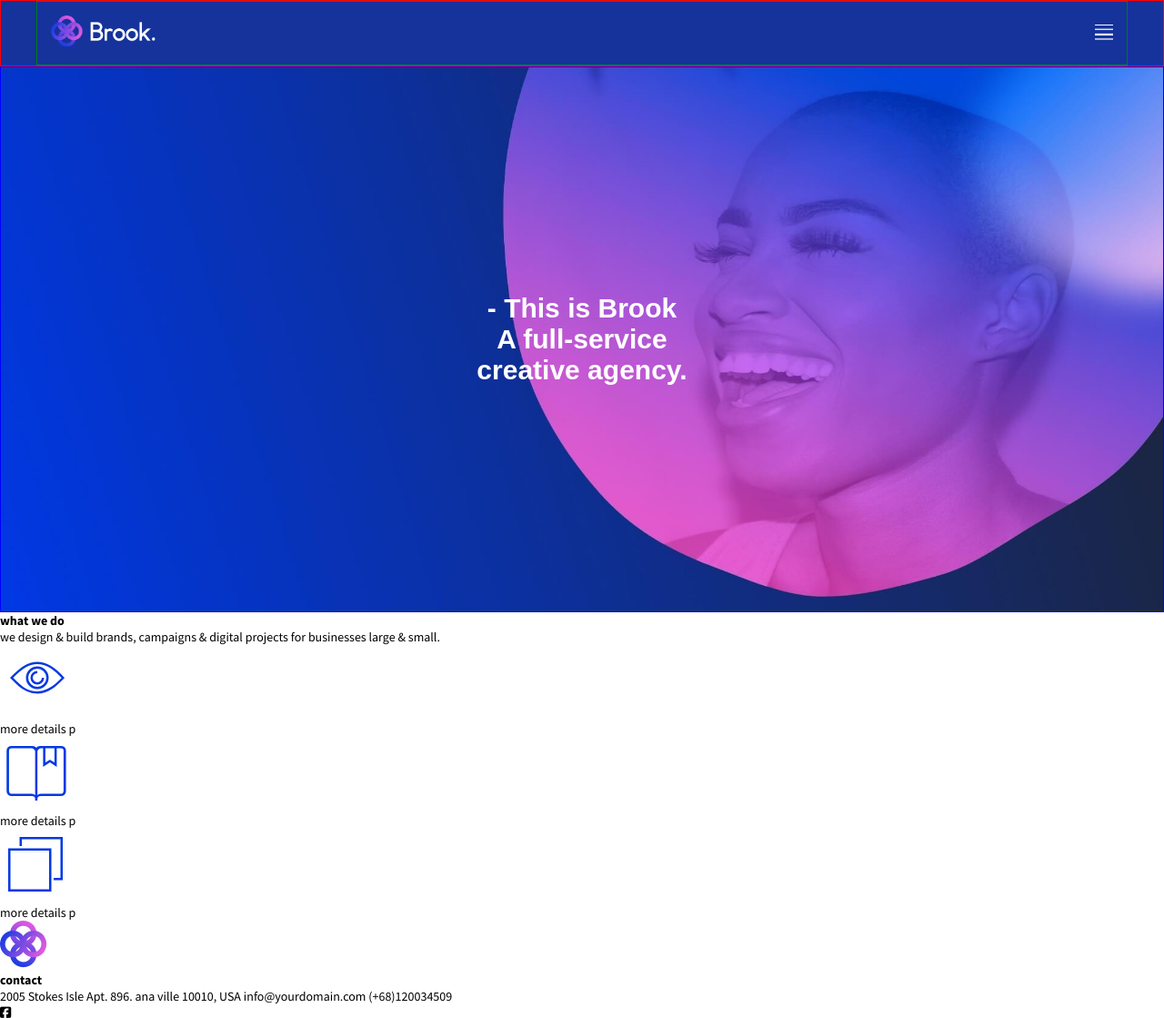
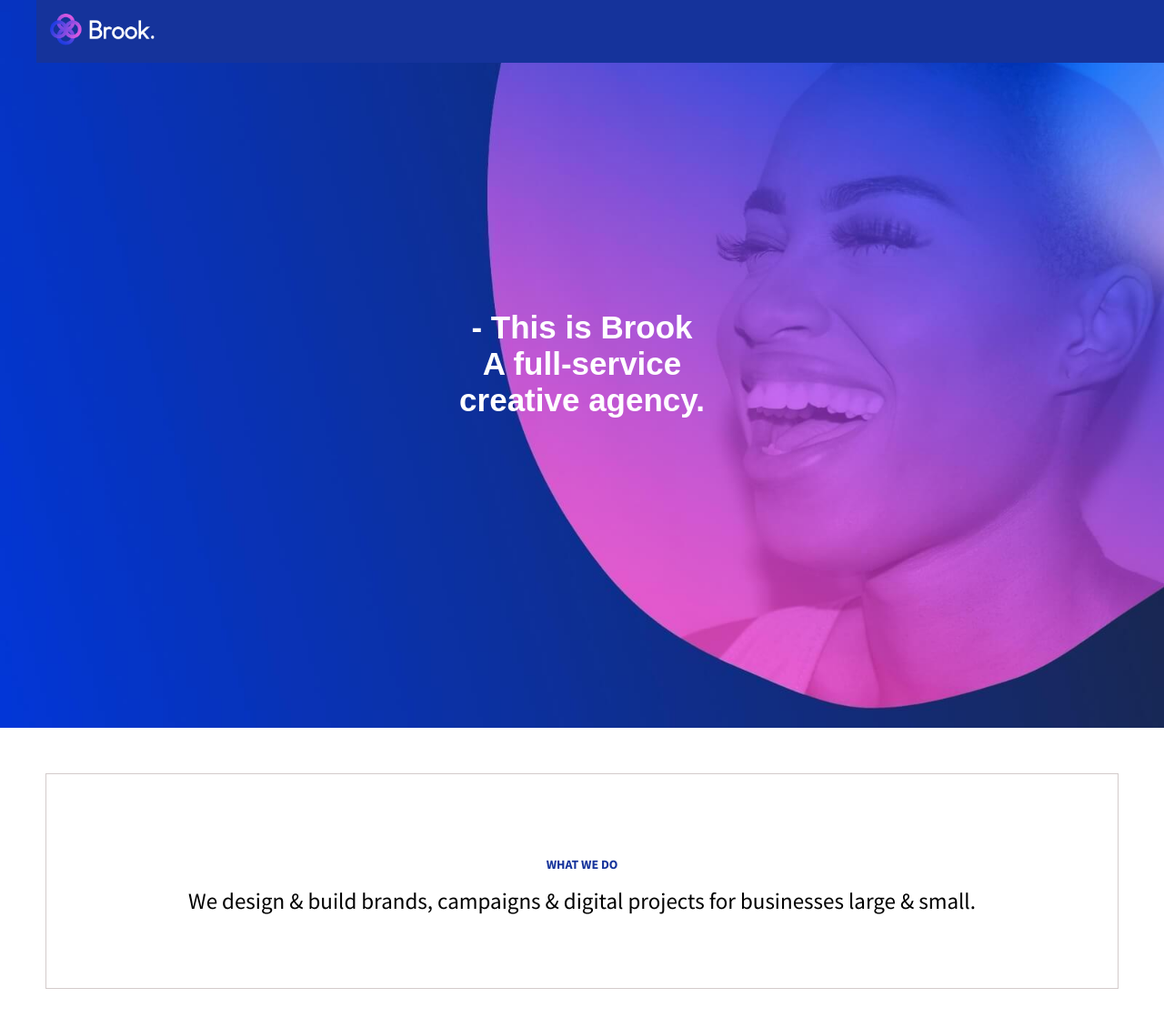
Before and after one commit to seguramaria/modulo-1-practica-fin-de-semana, a website: page src/html/index.html in a window 1280 px wide. Shown: the top 1119 px of the page at 91% size. Drawn offline with nearby package versions, Linux system fonts and the light colour scheme; files that its build step writes are made by us from their sources; files whose address does not match are found by name.

Commit message:
Add main css

```diff
--- a/src/html/partials/footer.html
+++ b/src/html/partials/footer.html
@@ -1,4 +1,5 @@
 <footer class="footer">
+  <div class="wrapper">
     <div class="logo-brook">
       <img
         src="./assets/images/brook-logo.png"
@@ -51,4 +52,5 @@
       <span><a href="#" title="Contáctanos">Contact us</a> </span>
       &copy; 2019 Brook. All Rights Reserved.
     </small>
+  </div>
 </footer>
--- a/src/html/partials/header.html
+++ b/src/html/partials/header.html
@@ -1,11 +1,13 @@
-<header class="header">
+<header>
   <div class="wrapper">
+    <div class="header">
       <a class="brook-logo" href="#" title="Ir a la home"
         ><img src="./assets/images/brook-logo.png" alt="Brook logo"
       /></a>
 
       <nav>
-      <a href="#" class="header-mobile-button" title="Mostrar menú móvil"> </a>
+        <a href="#" class="header-mobile-button" title="Mostrar menú móvil">
+        </a>
         <ul class="header-menu">
           <li><a href="#" title="Ir a la home">home</a></li>
           <li><a href="#" title="Ir a páginas">pages</a></li>
@@ -15,4 +17,5 @@
         </ul>
       </nav>
     </div>
+  </div>
 </header>
--- a/src/html/partials/main.html
+++ b/src/html/partials/main.html
@@ -1,54 +1,56 @@
 <main class="main">
-  <div class="hero">
+  <div clas="wrapper">
+   <div class="hero">
     <h1 class="main-text">
       <span>- This is Brook</span>
       <span>A full-service</span>
       <span>creative agency.</span>
     </h1>
   </div>
-  <section>
-    <div>
+  <section class="options">
+    <div class="presentation">
       <h3>what we do</h3>
       <p>
-        we design & build brands, campaigns & digital projects for businesses
+       We design & build brands, campaigns & digital projects for businesses
         large & small.
       </p>
     </div>
-    <article>
+    <article class="options">
       <div class="modern-desgin-1">
         <img
           src="./assets/images/eye-icon.jpg"
           alt="Icono de ojo"
           title="icono de ojo"
         />
-        <h6></h6>
-        <p></p>
-        <a href="#" title="Ver más detalles">more details</a> <span>p</span>
+        <h6>Modern desing</h6>
+        <p>Brook embraces a modern look with various enhanced predefined page elements.</p>
+        <span><a src="#" title="Ver más detalles">more details</a></span> <span class="details-icon"><i class="fas fa-arrow-right"></i></span>
       </div>
     </article>
-    <article>
+    <article class="option">
       <div class="modern-desgin-2">
         <img
           src="./assets/images/book-icon.jpg"
           alt="Icono de libro"
           title="Icono de libro"
         />
-        <h6></h6>
-        <p></p>
-        <a href="#" title="Ver más detalles">more details</a> <span>p</span>
+        <h6>Modern desing</h6>
+        <p>Brook embraces a modern look with various enhanced predefined elements.</p>
+        <span><a src="#" title="Ver más detalles">more details</a></span> <span class="details-icon"><i class="fas fa-arrow-right"></i></span>
       </div>
     </article>
-    <article>
+    <article class="option">
       <div class="modern-desgin-3">
         <img
           src="./assets/images/boxes-icon.jpg"
           alt="Icono de cajas"
           title="icono de cajas"
         />
-        <h6></h6>
-        <p></p>
-        <a src="#" title="Ver más detalles">more details</a> <span>p</span>
+        <h6>Modern Design</h6>
+        <p>Brook embraces a modern look with varios enhanced predefined page elements.</p>
+        <span><a src="#" title="Ver más detalles">more details</a></span> <span class="details-icon"><i class="fas fa-arrow-right"></i></span>
       </div>
+    </div>
     </article>
   </section>
 </main>
--- a/src/scss/layout/_footer.scss
+++ b/src/scss/layout/_footer.scss
@@ -1,3 +1,8 @@
+.wrapper {
+  width: 100%;
+  margin: auto;
+  max-width: 1200px;
+}
 .page__footer {
   position: fixed;
   left: 0;
--- a/src/scss/layout/_header.scss
+++ b/src/scss/layout/_header.scss
@@ -1,16 +1,17 @@
 .wrapper {
+  width: 100%;
+  margin: auto;
   max-width: 1200px;
-  margin: auto;
+}
+.header {
   width: 100%;
-  border: 1px solid green;
   padding: 15px;
   display: flex;
   justify-content: space-between;
   align-items: center;
-}
-.header {
   background-color: $color-primary;
-  border: 1px solid red;
+  position: fixed;
+  top: 0;
   .logo-container {
     width: 15px;
   }
--- a/src/scss/layout/_main-page.scss
+++ b/src/scss/layout/_main-page.scss
@@ -1,20 +1,63 @@
+.wrapper {
+  width: 100%;
+  margin: auto;
+  max-width: 1200px;
+}
 .hero {
-  height: 75vh;
-  background-size: 100% 100%;
+  height: 100vh;
+  background-size: cover;
   background-image: url(../images/slider-home.jpg);
-  background-repeat: no-repeat;
+  background-position: center;
   background-color: $color-secondary;
   display: flex;
   flex-direction: column;
   justify-content: center;
   align-items: center;
   color: $light-color;
-  border: 1px solid blue;
 }
 
 .main-text span {
   display: block;
   text-align: center;
   font-family: "Source Sans Pro light", sans-serif;
-  font-size: 30px;
+  font-size: 35px;
 }
+
+.options {
+  display: block;
+  text-align: center;
+}
+.presentation {
+  h3 {
+    color: $color-primary;
+    text-transform: uppercase;
+    padding-top: 60px;
+  }
+  p {
+    color: $dark-color;
+    font-size: 25px;
+    padding: 15px;
+  }
+}
+
+.options div {
+  padding-top: 20px;
+  border: 1px solid rgb(211, 203, 203);
+  margin: 50px;
+  padding: 30px;
+  h6 {
+    padding: 15px;
+  }
+  p {
+    padding: 15px;
+    padding-bottom: 50px;
+  }
+  span {
+    text-transform: capitalize;
+    padding: 15px;
+  }
+}
+
+.details-icon {
+  color: $color-primary;
+}
```
Lines whose indentation alone changed are shown as unchanged.
